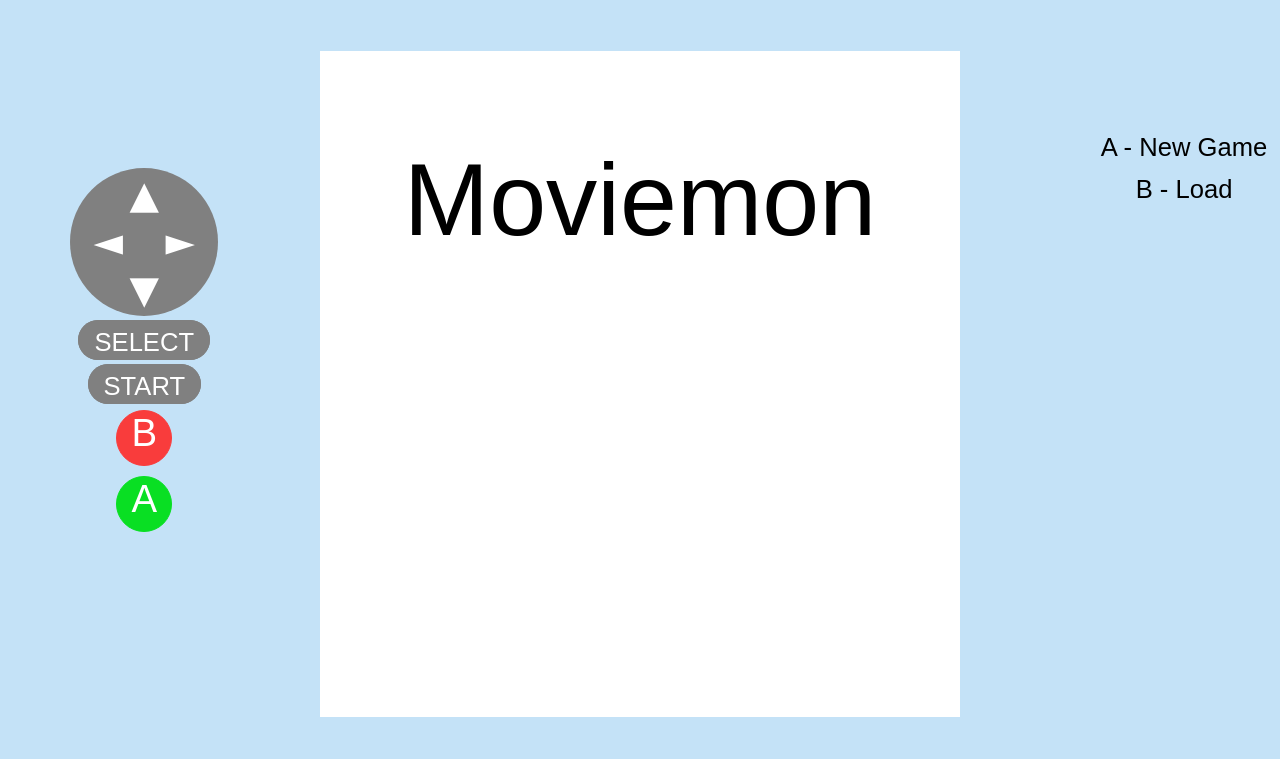
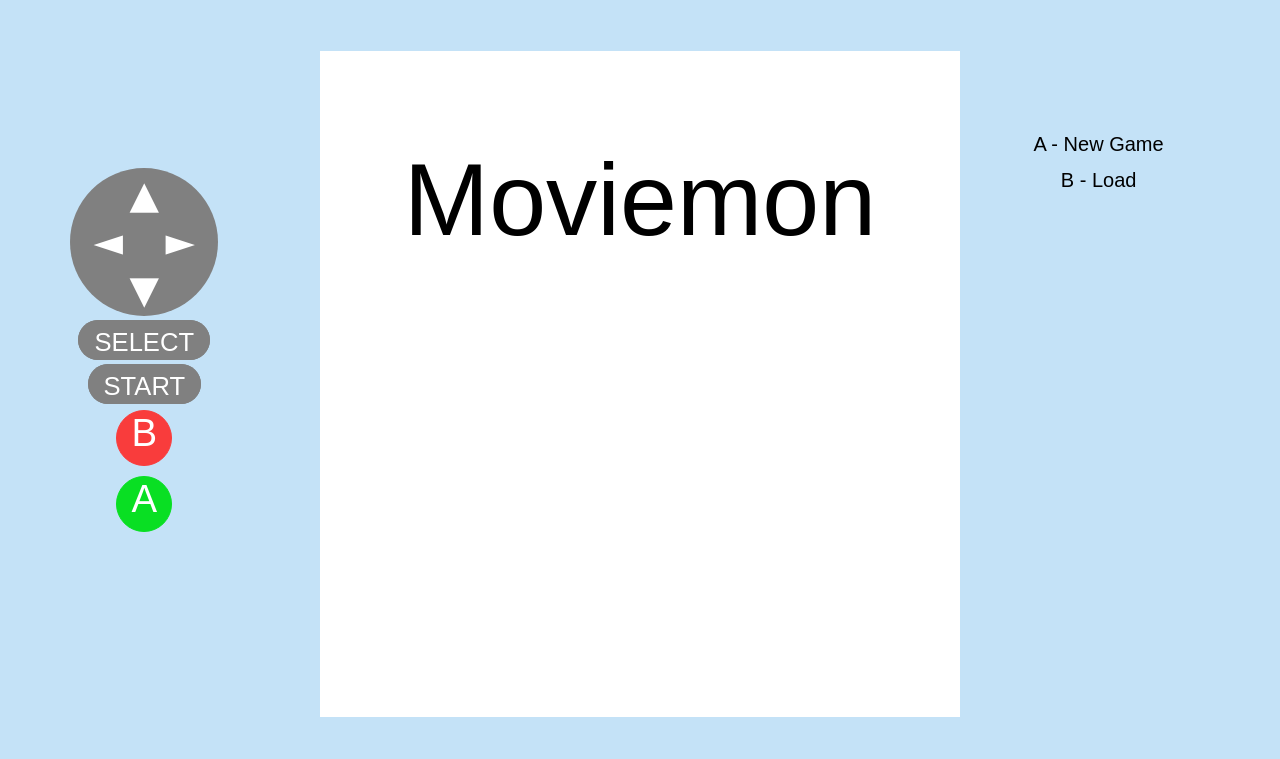
Before and after one commit to Jorupbek/rush00, a Django app: page / in a window 1280 px wide. Shown: the top 759 px of the page. Run offline with Django 4.2, Linux system fonts and the light colour scheme; data that the repository does not hold is empty.

Commit message:
add styles into text

```diff
--- a/static/style.css
+++ b/static/style.css
@@ -25,10 +25,11 @@ div {
 }
 
 #info {
-    font-size: 2vw;
+    font-size: 20px;
     position: absolute;
     right: 0;
     top: 15%;
+    width: 350px;
 }
 
 
```
